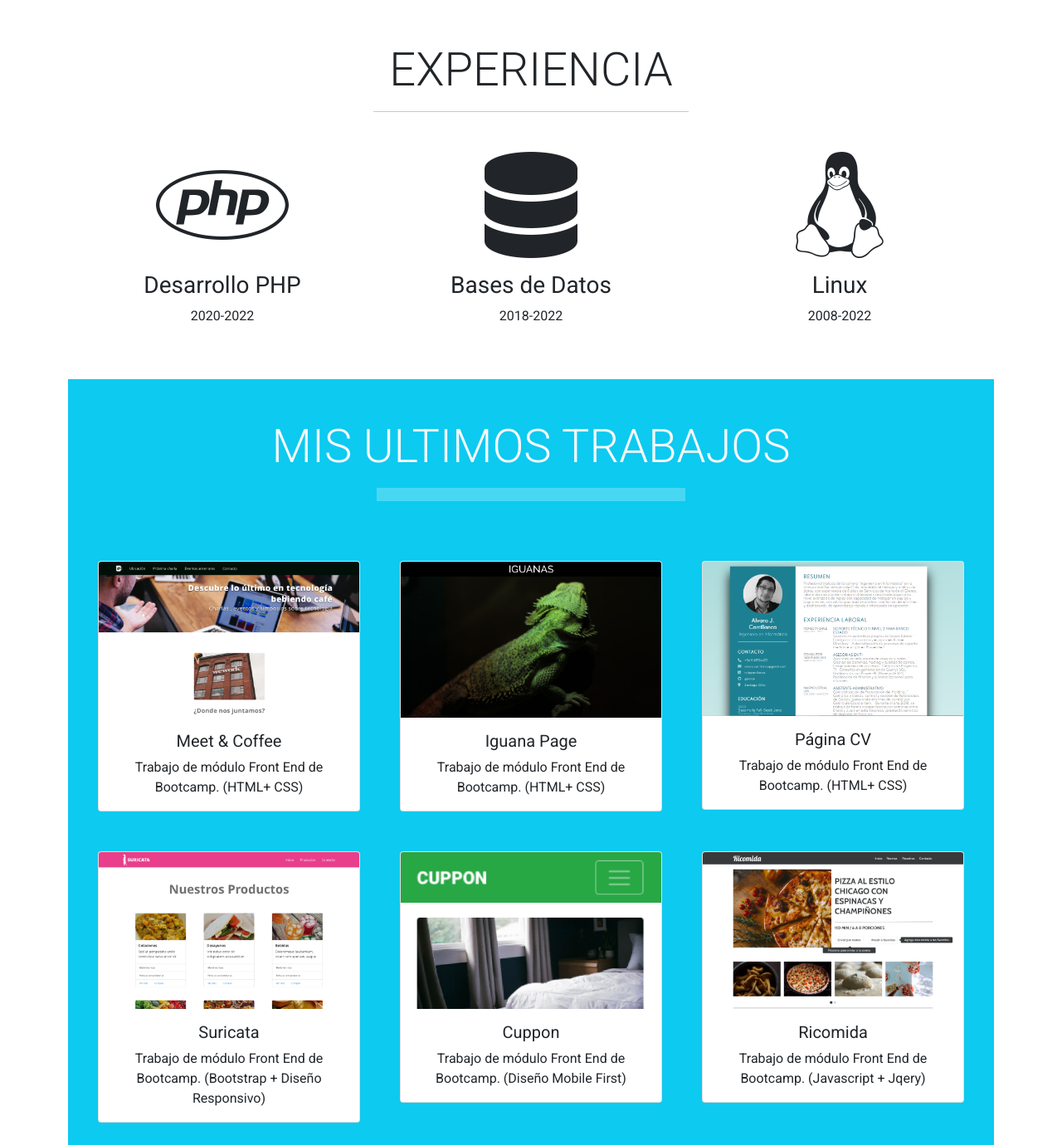
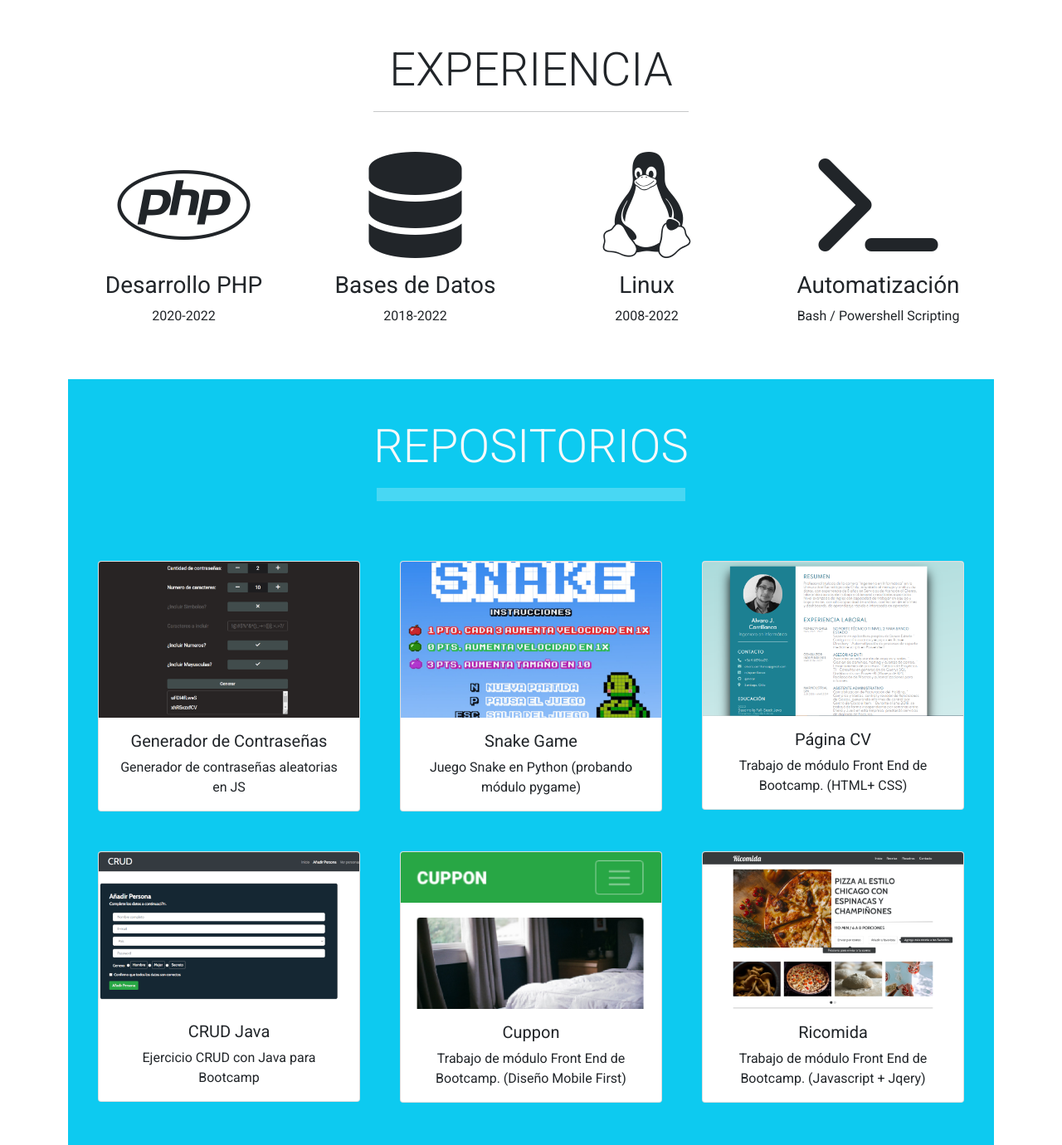
Before and after one commit to kvtral/portafolio, a plain HTML site: page index.html in a window 1280 px wide. Shown: the part 2148-3528 px from the top of the page at 83% size. Drawn offline with nearby package versions, Linux system fonts and the light colour scheme; a web font is replaced by a local one.

Commit message:
portafolio_desafio6.2

```diff
--- a/index.html
+++ b/index.html
@@ -108,11 +108,11 @@
               objetivo de desenvolverme en el area del desarrollo de software.</p>
 
           </div>
-          <div class="col pt-3 bg-info text-light d-none d-lg-block">
+          <div class="col pt-3 bg-info text-light d-none d-md-block">
             <h3>CURSOS | CERTIFICACIONES</h3>
             <div class="row pt-4">
 
-              <div class="col-lg-4 p-4 ">
+              <div class="col-sm-6 col-md-6 col-lg-4 p-4">
                 <div class="card bg-info">
                   <img src="./assets/img/powershell.PNG" alt="powershell">
                   <div class="card-body">
@@ -122,7 +122,7 @@
                 </div>
               </div>
 
-              <div class="col-lg-4 p-4 ">
+              <div class="col-sm-6 col-md-6 col-lg-4 p-4">
                 <div class="card bg-info">
                   <img src="./assets/img/linux.PNG" alt="linux">
                   <div class="card-body">
@@ -132,7 +132,7 @@
                 </div>
               </div>
 
-              <div class="col-lg-4 p-4 ">
+              <div class="col-sm-6 col-md-6 col-lg-4 p-4">
                 <div class="card bg-info">
                   <img src="./assets/img/python_inst.PNG" alt="python_inst">
                   <div class="card-body">
@@ -143,7 +143,7 @@
               </div>
 
 
-              <div class="col-lg-4 p-4 ">
+              <div class="col-sm-6 col-md-6 col-lg-4 p-4">
                 <div class="card bg-info">
                   <img src="./assets/img/curador.PNG" alt="curador">
                   <div class="card-body">
@@ -154,7 +154,7 @@
               </div>
 
 
-              <div class="col-lg-4 p-4 ">
+              <div class="col-sm-6 col-md-6 col-lg-4 p-4">
                 <div class="card bg-info">
                   <img src="./assets/img/admin_linux.PNG" alt="powershell">
                   <div class="card-body">
@@ -165,7 +165,7 @@
               </div>
 
 
-              <div class="col-lg-4 p-4 ">
+              <div class="col-sm-6 col-md-6 col-lg-4 p-4">
                 <div class="card bg-info">
                   <img src="./assets/img/master.PNG" alt="master">
                   <div class="card-body">
@@ -188,7 +188,7 @@
         <hr class="col-4 mx-auto mb-5">
       </div>
       <div class="row mx-auto text-center exp">
-        <div class="col-4 mx-auto">
+        <div class="col-sm-6 col-md-3 mx-auto">
           <div>
             <i class="fa-brands fa-php "></i>
           </div>
@@ -197,7 +197,7 @@
             <p>2020-2022</p>
           </div>
         </div>
-        <div class="col-4">
+        <div class="col-sm-6 col-md-3 mx-auto">
           <div>
             <i class="fa-solid fa-database"></i>
           </div>
@@ -206,7 +206,7 @@
             <p>2018-2022</p>
           </div>
         </div>
-        <div class="col-4">
+        <div class="col-sm-6 col-md-3 mx-auto">
           <div>
             <i class="fa-brands fa-linux"></i>
           </div>
@@ -215,31 +215,44 @@
             <p>2008-2022</p>
           </div>
         </div>
+        <div class="col-sm-6 col-md-3 mx-auto">
+          <div>
+            <i class="fa-solid fa-terminal"></i>
+          </div>
+          <div class="pt-3">
+            <h3>Automatización</h3>
+            <p>Bash / Powershell Scripting</p>
+          </div>
+        </div>
       </div>
     </section>
 
     <section id="trabajos" class="container pb-5 bg-info">
       <div class="row">
-        <h2 class="display-4 text-center pt-5 pb-2  text-light">MIS ULTIMOS TRABAJOS</h2>
+        <h2 class="display-4 text-center pt-5 pb-2  text-light">REPOSITORIOS</h2>
         <hr class="col-4 mx-auto text-light p-2 mb-5">
       </div>
 
       <div class="row mx-auto text-center">
         <div class="col-lg-4 p-4">
           <div class="card">
-            <img src="./assets/img/meet_coffee.png" class="card-img-top" alt="meet_coffee">
+            <a href="https://github.com/kvtral/genPassword" target="_blank">
+            <img src="./assets/img/generador.png" class="card-img-top" alt="genPassword">
+          </a>
             <div class="card-body">
-              <h5 class="card-title">Meet & Coffee</h5>
-              <p class="card-text">Trabajo de módulo Front End de Bootcamp. (HTML+ CSS)</p>
+              <h5 class="card-title">Generador de Contraseñas</h5>
+              <p class="card-text">Generador de contraseñas aleatorias en JS</p>
             </div>
           </div>
         </div>
         <div class="col-lg-4 p-4">
           <div class="card">
-            <img src="./assets/img/iguana_page.png" class="card-img-top" alt="iguana_page">
+            <a href="https://github.com/kvtral/snake" target="_blank">
+            <img src="./assets/img/snake.png" class="card-img-top" alt="snake">
+          </a>
             <div class="card-body">
-              <h5 class="card-title">Iguana Page</h5>
-              <p class="card-text">Trabajo de módulo Front End de Bootcamp. (HTML+ CSS)</p>
+              <h5 class="card-title">Snake Game</h5>
+              <p class="card-text">Juego Snake en Python (probando módulo pygame)</p>
             </div>
           </div>
         </div>
@@ -254,10 +267,12 @@
         </div>
         <div class="col-lg-4 p-4">
           <div class="card">
-            <img src="./assets/img/suricata.png" class="card-img-top" alt="suricata">
+            <a href="https://github.com/kvtral/crud" target="_blank">
+            <img src="./assets/img/CRUD.png" class="card-img-top" alt="CRUD">
+            </a>
             <div class="card-body">
-              <h5 class="card-title">Suricata</h5>
-              <p class="card-text">Trabajo de módulo Front End de Bootcamp. (Bootstrap + Diseño Responsivo)</p>
+              <h5 class="card-title">CRUD Java</h5>
+              <p class="card-text">Ejercicio CRUD con Java para Bootcamp</p>
             </div>
           </div>
         </div>
@@ -272,7 +287,9 @@
         </div>
         <div class="col-lg-4 p-4">
           <div class="card">
+            <a href="https://github.com/kvtral/Ricomida">
             <img src="./assets/img/ricomida.png" class="card-img-top" alt="ricomida">
+          </a>
             <div class="card-body">
               <h5 class="card-title">Ricomida</h5>
               <p class="card-text">Trabajo de módulo Front End de Bootcamp. (Javascript + Jqery)</p>
@@ -312,6 +329,15 @@
         <div class="row text-light text-center">
           <p class="grape">Alvaro J. Carrillanca</p>
         </div>
+      </div>
+      <div class=" row  py-3 mt-0">
+        <div class="col-6 text-light foot mx-auto">
+
+          <img class="img-fluid" src="assets/img/kvtral.jpg">
+
+        </div>
+        </div>
+
     </footer>
 
 
```
Also changed, not shown: cv.html (+15 -1 lines), assets/img/crud.png (added), assets/img/generador.png (added), assets/img/kvtral.jpg (added), assets/img/snake.png (added), assets/maqueta - mobile.png (deleted), assets/maqueta - web.png (deleted), 1 other file.
